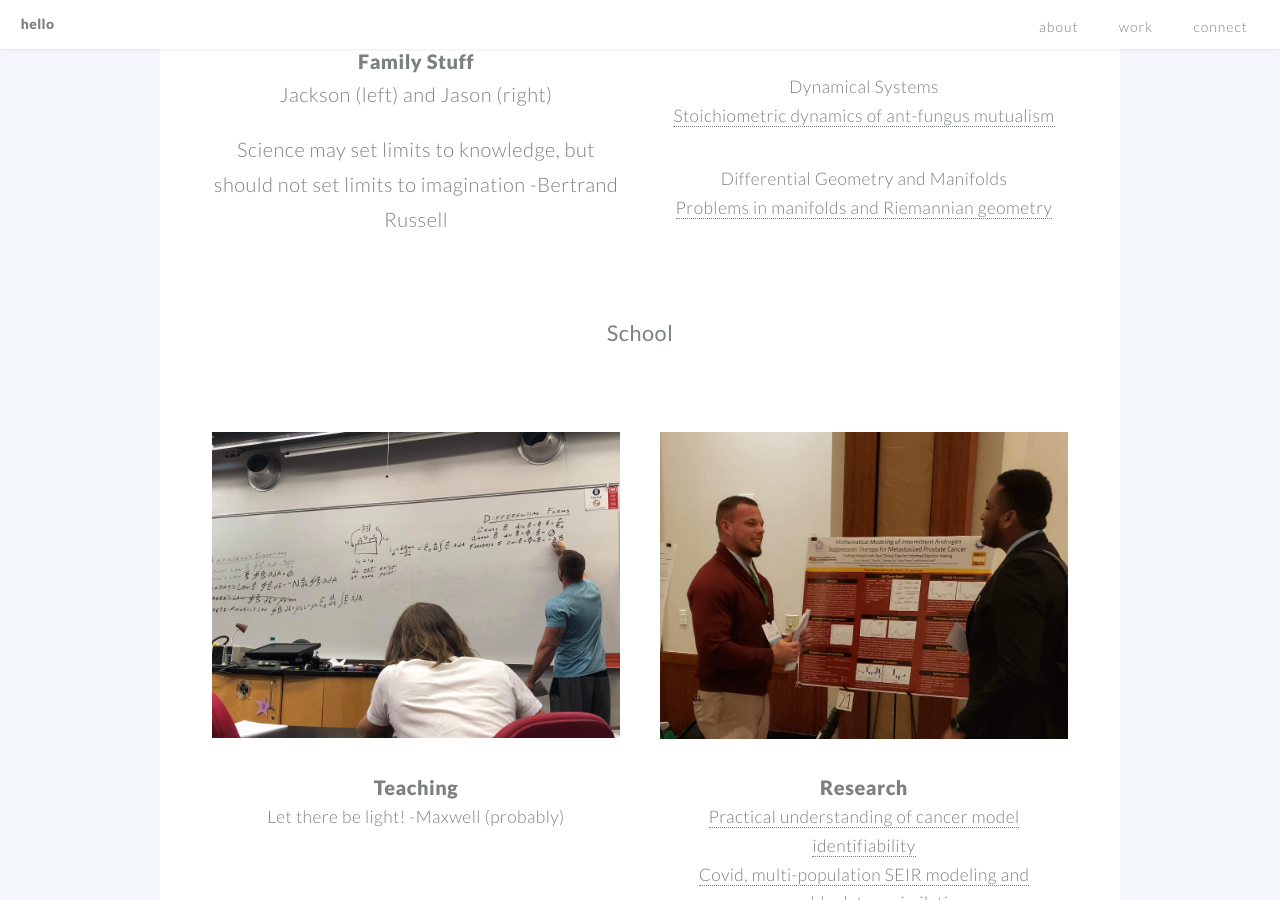
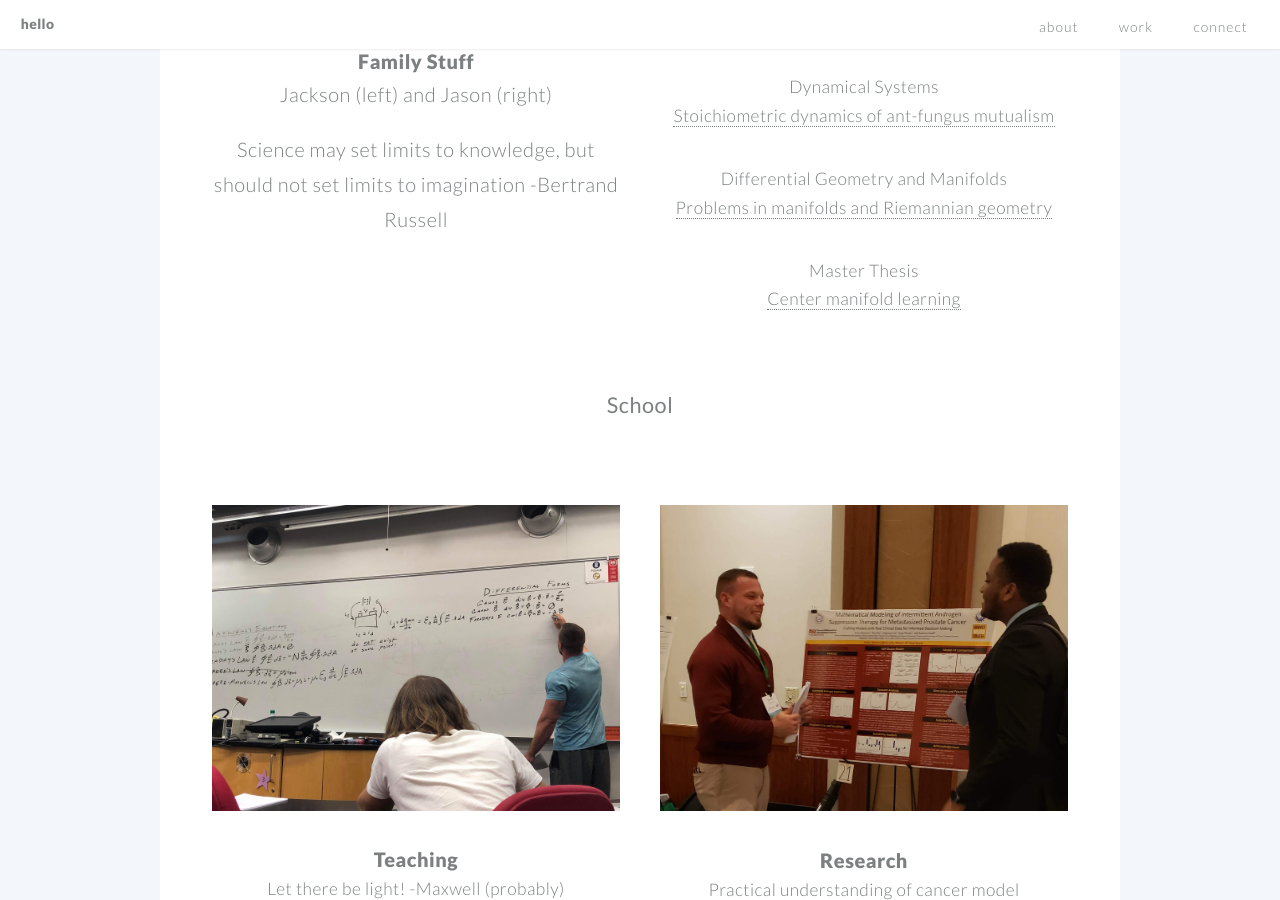
Before and after one commit to jben33/jben33.github.io, a Jekyll site: the page built from index.md, in a window 1280 px wide and 900 px high, scrolled down 2400 px. Built offline with Jekyll 4.4.1, drawn with Linux system fonts in a browser that asks for light colours.

Commit message:
Update example2.html

```diff
--- a/_includes/example2.html
+++ b/_includes/example2.html
@@ -13,3 +13,7 @@
 <ul> Differential Geometry and Manifolds
     <li><a href="https://drive.google.com/file/d/1BGSLBxXjzZMkrMBQqzcTRON7KkYWsTcq/view?usp=sharing">Problems in manifolds and Riemannian geometry</a></li>
 </ul>
+
+<ul> Master Thesis
+    <li><a href="https://drive.google.com/file/d/1nk-knGRAmIqFJNReKlY19ZV9CrF8fhrx/view?usp=sharing">Center manifold learning</a></li>
+</ul>
```
